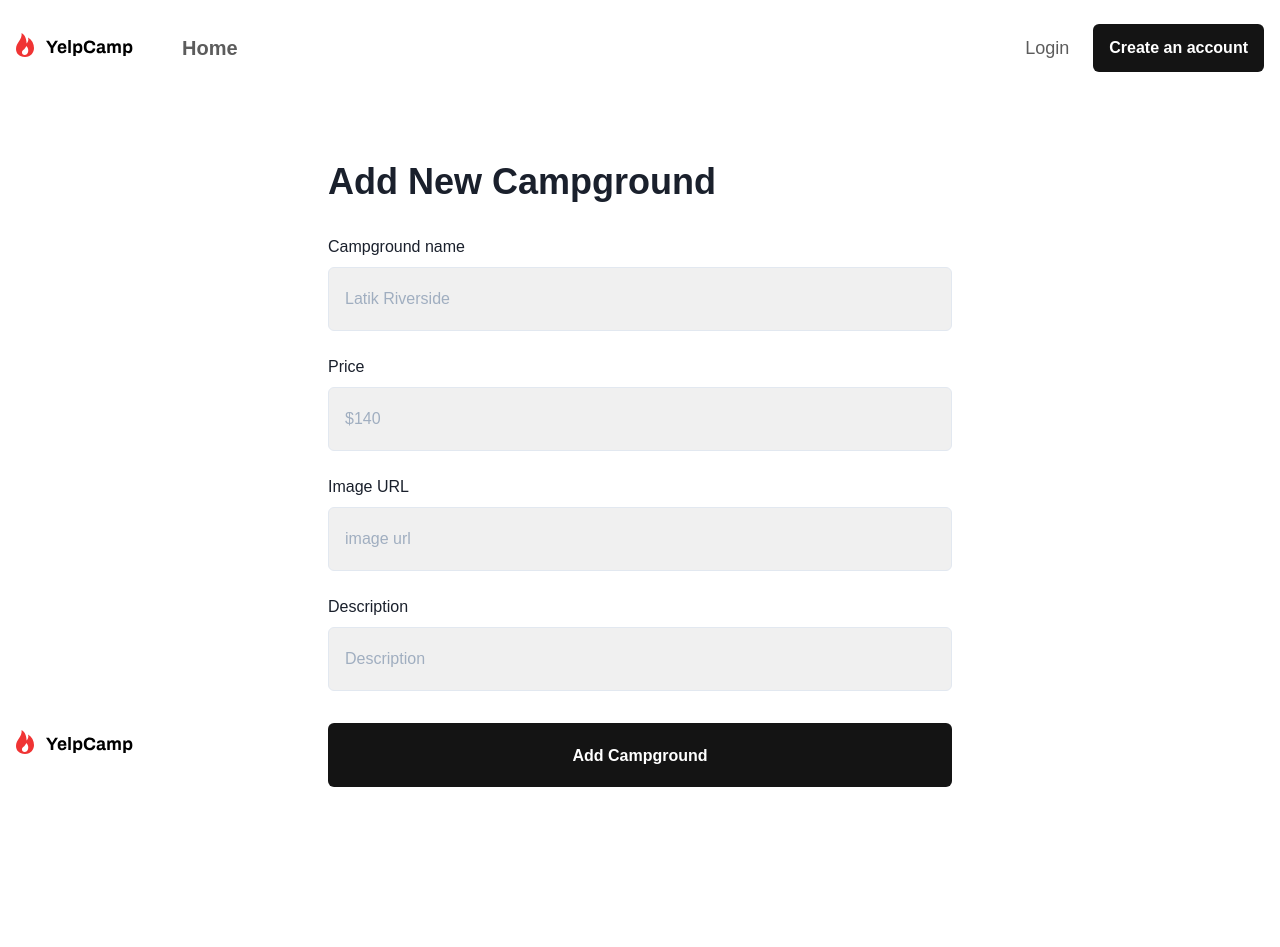
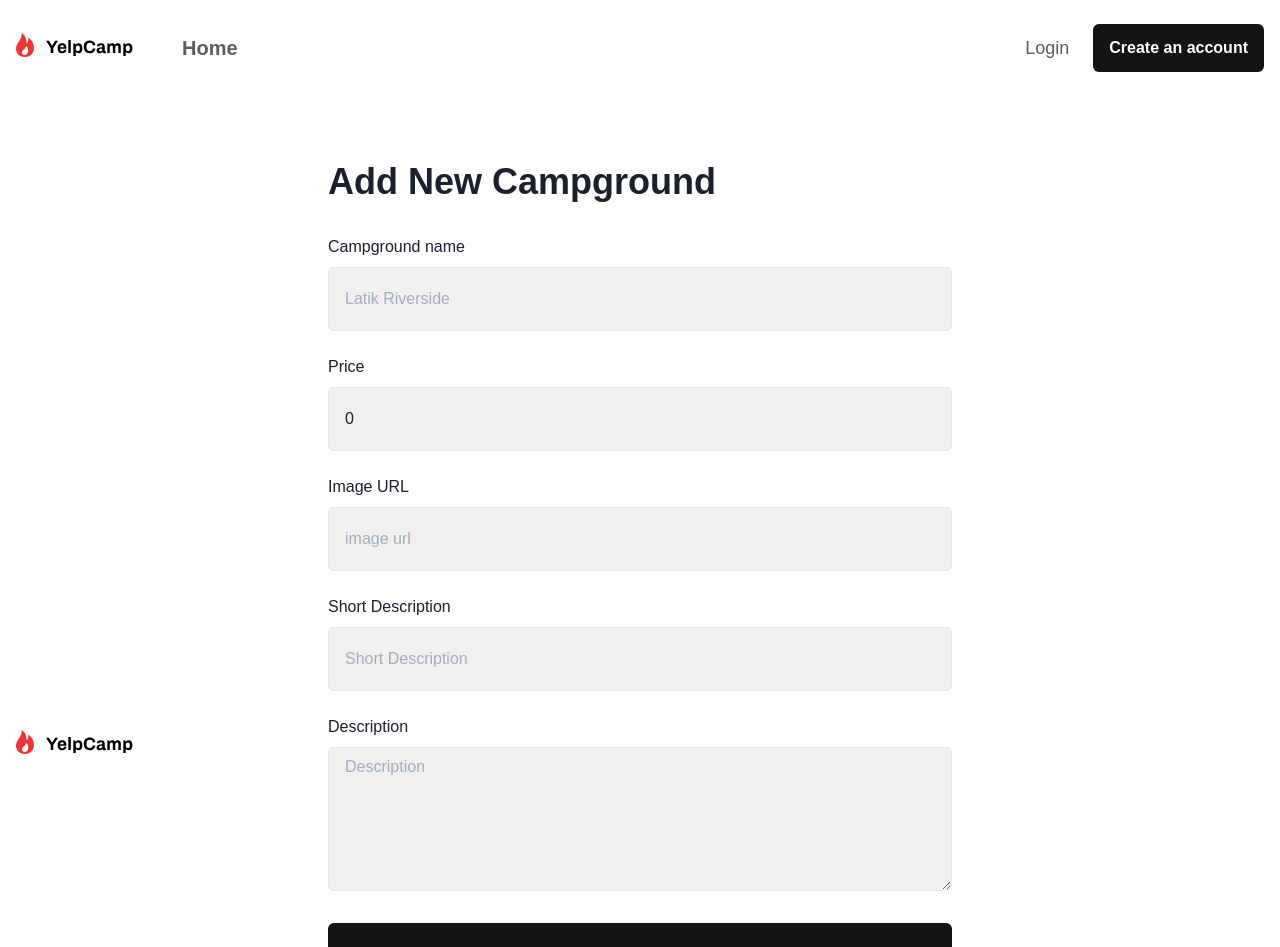
Before and after one commit to m2lovric/YelpCamp, a React (Create React App) app: page /addcampground in a window 1280 px wide. Shown: the top 947 px of the page. Before the commit the page ends 800 px from the top, so only its background shows below. Built offline with nearby package versions, Linux system fonts and the light colour scheme; no server answers.

Commit message:
Add campground to db

```diff
--- a/src/AddCampground.tsx
+++ b/src/AddCampground.tsx
@@ -1,6 +1,6 @@
 import {
   Box,
-  Text,
+  Textarea,
   Flex,
   Heading,
   VStack,
@@ -11,8 +11,35 @@ import {
 } from '@chakra-ui/react';
 import React, { useState } from 'react';
 import Layout from './Layout';
+import { collection, addDoc } from 'firebase/firestore';
+import { db } from './firebase';
+import { useNavigate } from 'react-router-dom';
 
 const AddCampground = () => {
+  const navigation = useNavigate();
+  const [campground, setCampground] = useState({
+    name: '',
+    price: 0,
+    imageUrl: '',
+    shortDesc: '',
+    description: '',
+  });
+
+  const onSubmit = async () => {
+    await addDoc(collection(db, 'campgrounds'), {
+      ...campground,
+    }).then((res) => {
+      setCampground({
+        name: '',
+        price: 0,
+        imageUrl: '',
+        shortDesc: '',
+        description: '',
+      });
+      navigation('../main', { replace: true });
+    });
+  };
+
   return (
     <Layout>
       <Flex
@@ -35,6 +62,10 @@ const AddCampground = () => {
               h={16}
               marginBottom={6}
               backgroundColor='blackAlpha.100'
+              value={campground.name}
+              onChange={(e) =>
+                setCampground({ ...campground, name: e.target.value })
+              }
             />
             <FormLabel htmlFor='price'>Price</FormLabel>
             <Input
@@ -44,6 +75,13 @@ const AddCampground = () => {
               h={16}
               marginBottom={6}
               backgroundColor='blackAlpha.100'
+              value={campground.price}
+              onChange={(e) =>
+                setCampground({
+                  ...campground,
+                  price: parseInt(e.target.value),
+                })
+              }
             />
             <FormLabel htmlFor='image'>Image URL</FormLabel>
             <Input
@@ -53,15 +91,35 @@ const AddCampground = () => {
               h={16}
               marginBottom={6}
               backgroundColor='blackAlpha.100'
+              value={campground.imageUrl}
+              onChange={(e) =>
+                setCampground({ ...campground, imageUrl: e.target.value })
+              }
             />
-            <FormLabel htmlFor='description'>Description</FormLabel>
+            <FormLabel htmlFor='shortDesc'>Short Description</FormLabel>
             <Input
-              id='image'
+              id='shortDesc'
               type='text'
-              placeholder='Description'
+              placeholder='Short Description'
               h={16}
               marginBottom={6}
               backgroundColor='blackAlpha.100'
+              value={campground.shortDesc}
+              onChange={(e) =>
+                setCampground({ ...campground, shortDesc: e.target.value })
+              }
+            />
+            <FormLabel htmlFor='description'>Description</FormLabel>
+            <Textarea
+              id='description'
+              placeholder='Description'
+              h={36}
+              marginBottom={6}
+              backgroundColor='blackAlpha.100'
+              value={campground.description}
+              onChange={(e) =>
+                setCampground({ ...campground, description: e.target.value })
+              }
             />
             <Button
               backgroundColor='blackAlpha.900'
@@ -72,6 +130,7 @@ const AddCampground = () => {
               marginY={2}
               h={16}
               w='100%'
+              onClick={() => onSubmit()}
             >
               Add Campground
             </Button>
```
